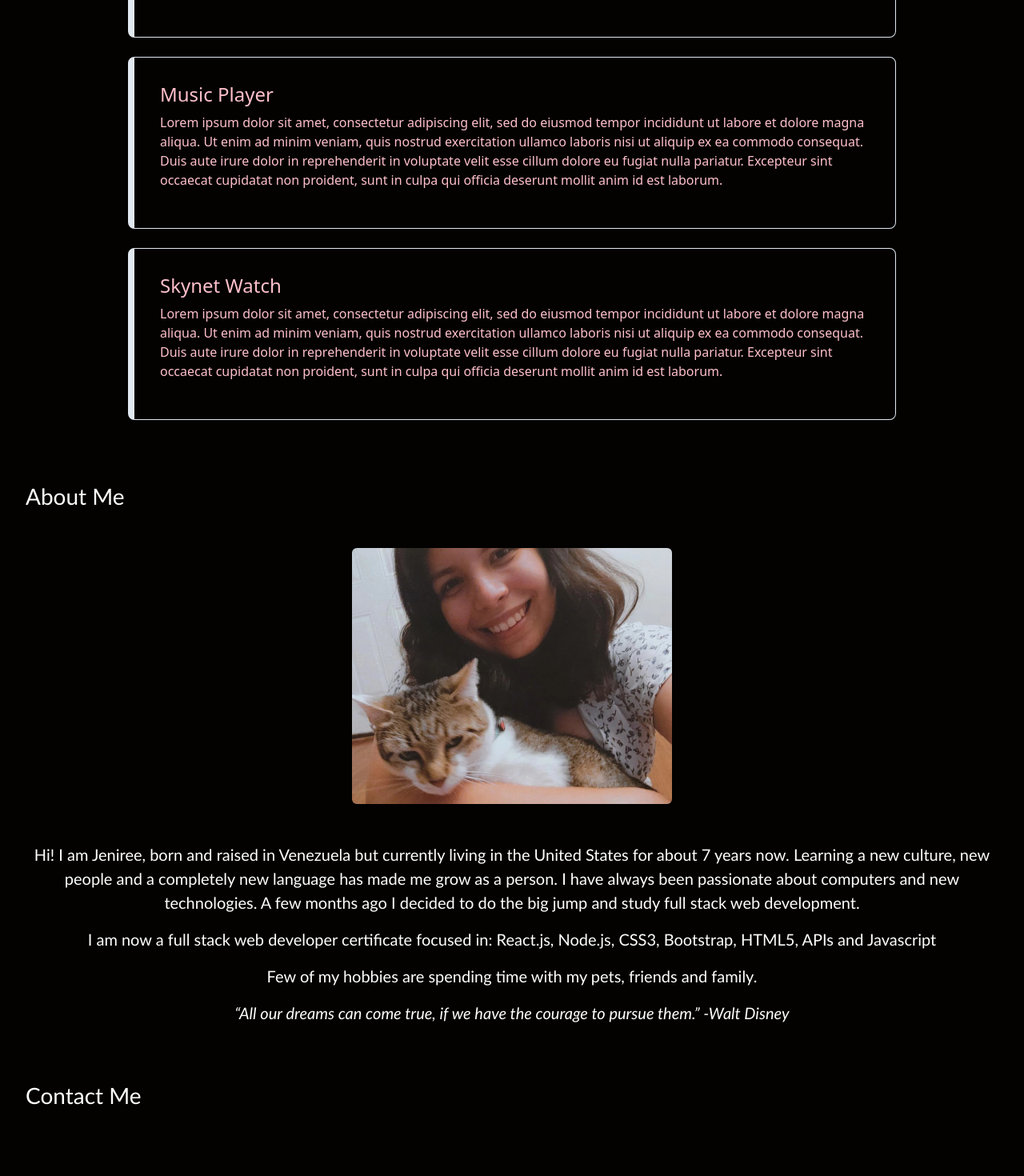
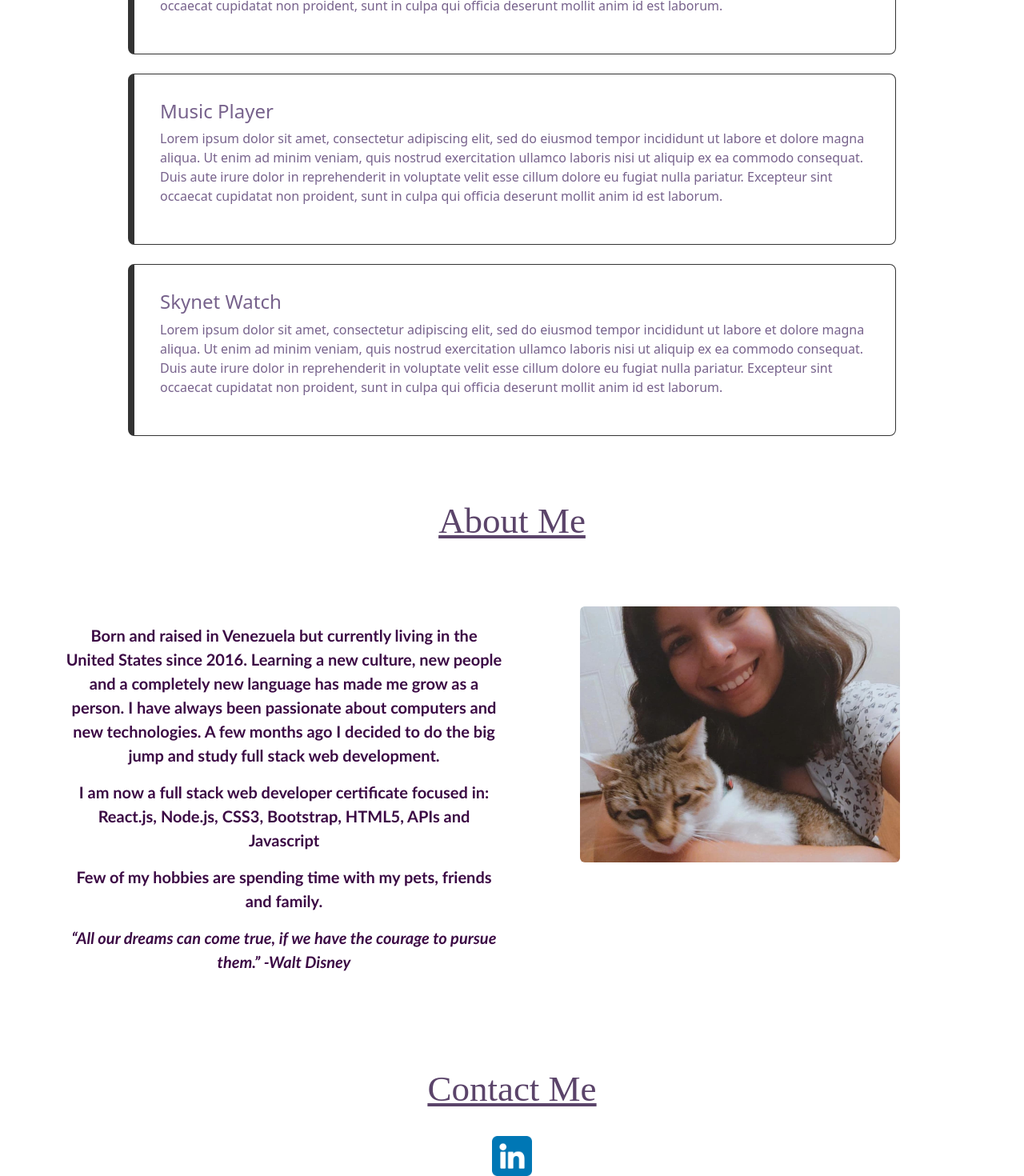
Before and after one commit to jenireeac/jeni-portfolio, a React (Create React App) app: page /Work in a window 1280 px wide. Shown: the part 1179-2649 px from the top of the page at 80% size. Before the commit the page ends 2606 px from the top, so only its background shows below. Built offline with nearby package versions, Linux system fonts and the light colour scheme.

Commit message:
changed color style

```diff
--- a/src/App.css
+++ b/src/App.css
@@ -1,25 +1,24 @@
 * {
   padding: 0;
   margin: 0;
-  background-color: #030200;
 }
 
-div a {
-  text-decoration: none;
-  color: #e2e8f0;
+.nav {
+  background-color: #5b446a;
 }
-
-div a:hover {
-  color: #e2e8f0;
+.nav a:hover {
+  color: black;
 }
-.nav div ul li a,
 .home-card {
-  color: pink;
+  color: #3b0944;
 }
 
 .text-card {
-  color: white;
-  font-family: 'Trebuchet MS', 'Lucida Sans Unicode', 'Lucida Grande', 'Lucida Sans', Arial, sans-serif;
+  color:#5b446a;
+  font-family: "Lobster Two", cursive;
+  text-align: center;
+  font-size: 45px;
+  text-decoration: underline;
 }
 .home-card {
   padding: 3em;
@@ -35,23 +34,28 @@ div a:hover {
   margin-left: auto;
   margin-right: auto;
 }
+.box:hover {
+  color: white;
+  transform: translate(-30px, -30px);
+  background-color: #77628c;
+}
 .box {
-  border: 0 solid #e2e8f0;
+  border: 0 solid #333333;
   border-width: 1px;
   border-radius: 0.5rem;
   border-left-width: 8px;
   padding: 2em;
-  color: pink;
+  color: #77628c;
+  text-decoration: none;
 }
 .image-card {
-  border: 14px dotted pink;
+  border: 14px dotted #5b446a;
 }
 .about-text {
-  color: white;
+  color: #3b0944;
   text-align: center;
-  font-family:'Gill Sans', 'Gill Sans MT', Calibri, 'Trebuchet MS', sans-serif;
+  font-family: "Gill Sans", "Gill Sans MT", Calibri, "Trebuchet MS", sans-serif;
   font-size: 20px;
-
 }
 @media screen and (min-width: 1500px) {
   .home-text {
@@ -79,3 +83,8 @@ div a:hover {
     }
   }
 }
+@media screen and (max-width: 900px) {
+  .selfie-card {
+    width: 300px;
+  }
+}
--- a/src/components/Navbar.js
+++ b/src/components/Navbar.js
@@ -4,18 +4,15 @@ const Bar = () => {
   return (
 
 <>
-<nav class="navbar navbar-expand-lg nav">
-  <div class="container-fluid ">
-    <button class="navbar-toggler bg-light" type="button" data-bs-toggle="collapse" data-bs-target="#navbarNav" aria-controls="navbarNav" aria-expanded="false" aria-label="Toggle navigation">
-      <span class="navbar-toggler-icon bg-light"></span>
+<nav class="navbar navbar-dark  navbar-expand-lg nav">
+  <div class="container-fluid">
+    <button class="navbar-toggler bg-dark" type="button" data-bs-toggle="collapse" data-bs-target="#navbarNav" aria-controls="navbarNav" aria-expanded="false" aria-label="Toggle navigation">
+      <span class="navbar-toggler-icon bg-dark"></span>
     </button>
     <div class="collapse navbar-collapse " id="navbarNav">
       <ul class="navbar-nav ">
-        <li class="nav-item">
-          <a class="nav-link active" aria-current="page" href="/">Home</a>
-        </li>
-        <li class="nav-item">
-          <a class="nav-link fs-5 " href="#about">About</a>
+        <li class="nav-item ">
+          <a class="nav-link fs-5  " href="#about">About</a>
         </li>
         <li class="nav-item">
           <a class="nav-link fs-5 " href="#work">Projects</a>
--- a/src/pages/About.js
+++ b/src/pages/About.js
@@ -1,42 +1,57 @@
 import React from "react";
 import Me from "../assets/me.jpg.jpg";
+import Container from "react-bootstrap/Container";
+import Row from "react-bootstrap/Row";
+import Col from "react-bootstrap/Col";
 
 const About = () => {
   return (
-    <div className="m-2 p-4" id="about">
-      <h3 className="text-card animate__animated  animate__slideInLeft">
+    <>
+      <h3 className=" m-2 p-4 text-card " id="about">
+
         About Me
       </h3>
-      <img
-        className="img-fluid rounded mx-auto d-block m-5"
-        src={Me}
-        alt="Selfie of Jeni ALvarez"
-        width={400}
-      />
-      <div className="about-text">
-        <p>
-          Hi! I am Jeniree, born and raised in Venezuela but currently living in
-          the United States for about 7 years now. Learning a new culture, new
-          people and a completely new language has made me grow as a person. I
-          have always been passionate about computers and new technologies. A
-          few months ago I decided to do the big jump and study full stack web
-          development.
-        </p>
-        <p>
-          I am now a full stack web developer certificate focused in: React.js,
-          Node.js, CSS3, Bootstrap, HTML5, APIs and Javascript
-        </p>
-        <p>
-          Few of my hobbies are spending time with my pets, friends and family.
-        </p>
-        <p>
-          <em>
-            “All our dreams can come true, if we have the courage to pursue
-            them.” -Walt Disney
-          </em>
-        </p>
-      </div>
-    </div>
+      <Container>
+        <Row>
+          <Col className="home-card">
+            <div className="about-text">
+              <strong>
+                <p>
+                  Born and raised in Venezuela but currently living in the
+                  United States since 2016. Learning a new culture, new people
+                  and a completely new language has made me grow as a person. I
+                  have always been passionate about computers and new
+                  technologies. A few months ago I decided to do the big jump
+                  and study full stack web development.
+                </p>
+                <p>
+                  I am now a full stack web developer certificate focused in:
+                  React.js, Node.js, CSS3, Bootstrap, HTML5, APIs and Javascript
+                </p>
+                <p>
+                  Few of my hobbies are spending time with my pets, friends and
+                  family.
+                </p>
+                <p>
+                  <em>
+                    “All our dreams can come true, if we have the courage to
+                    pursue them.” -Walt Disney
+                  </em>
+                </p>
+              </strong>
+            </div>
+          </Col>
+          <Col className="">
+            <img
+              className=" selfie-card rounded mx-auto d-block m-5"
+              src={Me}
+              alt="Selfie of Jeni ALvarez"
+              width={400}
+            />
+          </Col>
+        </Row>
+      </Container>
+    </>
   );
 };
 
--- a/src/pages/Contact.js
+++ b/src/pages/Contact.js
@@ -1,10 +1,18 @@
 import React from "react";
+import Linkedln from '../assets/linkedln.png'
 
 const Contact = () => {
     return (
-        <div className=" m-2 p-4 text-card text-card animate__animated  animate__slideInLeft" id="contact">
-            <h3>Contact Me</h3>
-        </div>
+        <>
+        <h3
+        className=" m-2 p-4 text-card animate__animated  animate__slideInLeft"
+        id="contact"
+        >
+       Contact Me
+      </h3>
+    <img className="d-block mx-auto" src={Linkedln} alt="" width={50}/>
+
+          </>
     )
 }
 
```
Also changed, not shown: src/assets/linkedln.png (added).
